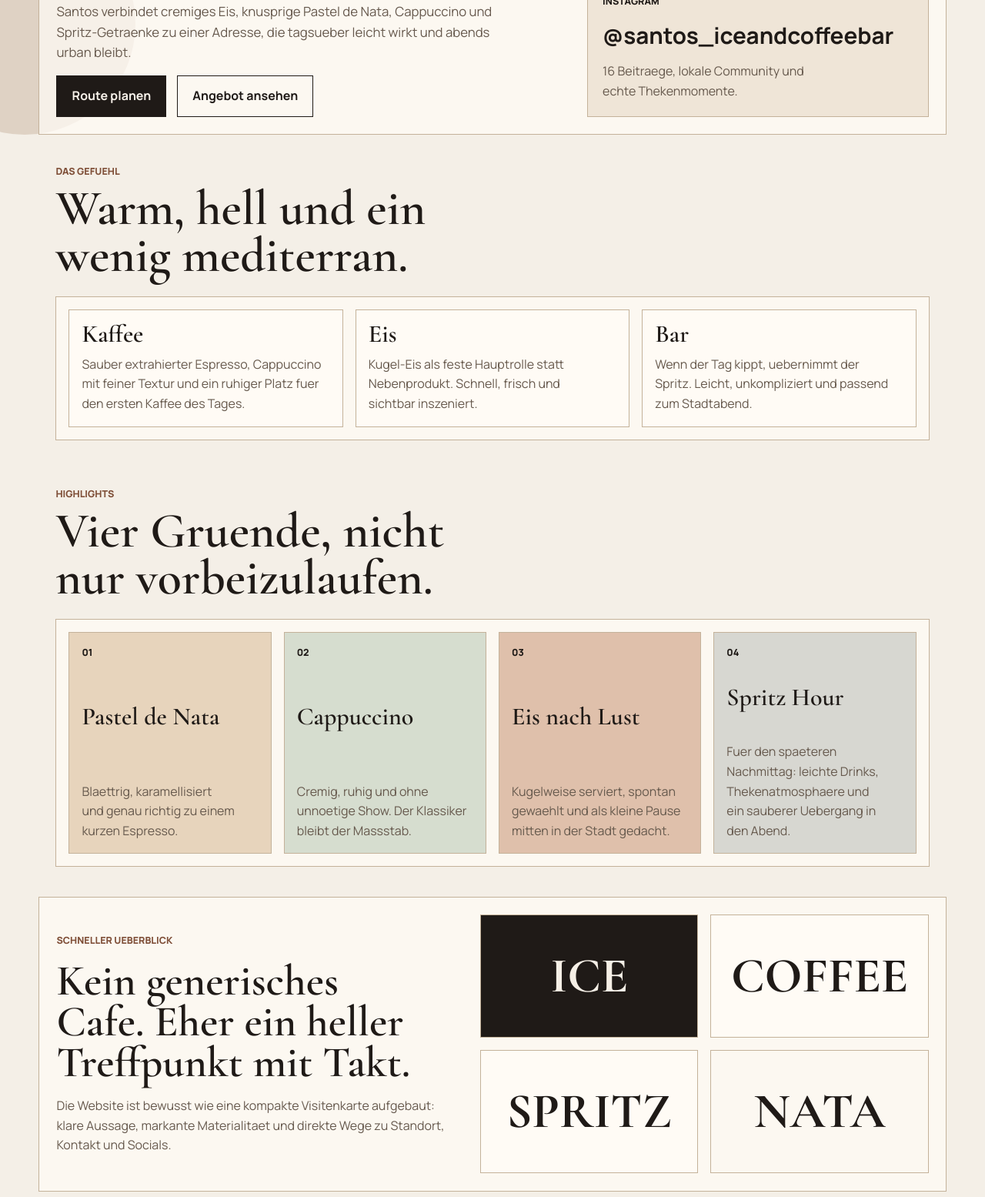
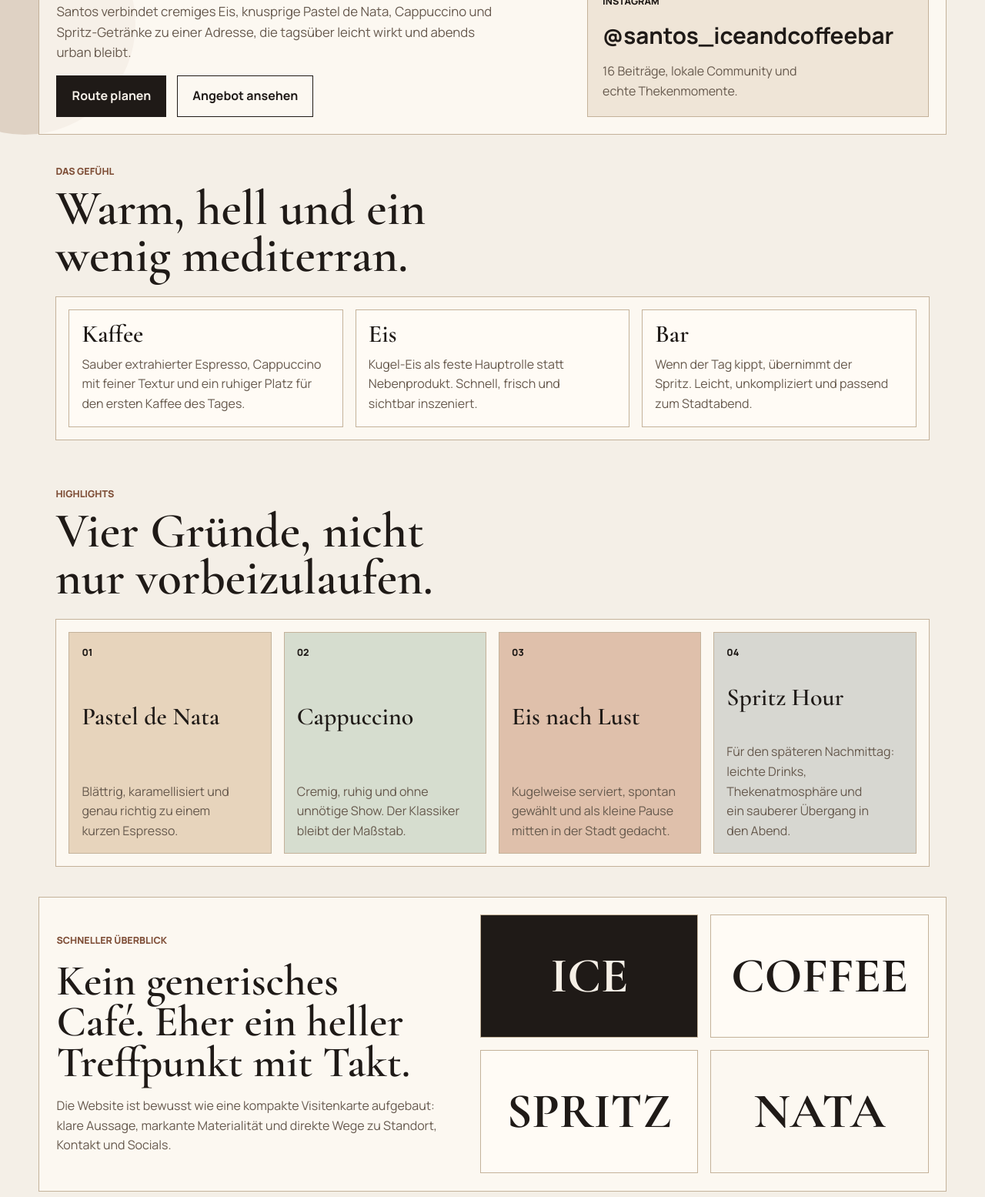
Before and after one commit to 8bamo/santosicecoffeebar, a plain HTML site: page index.html in a window 1280 px wide. Shown: the part 785-2340 px from the top of the page at 77% size. Drawn offline with nearby package versions, Linux system fonts and the light colour scheme.

Commit message:
Fix German umlauts

```diff
--- a/index.html
+++ b/index.html
@@ -6,7 +6,7 @@
     <title>Santos ICE &amp; COFFEE BAR</title>
     <meta
       name="description"
-      content="Santos ICE & COFFEE BAR in Ludwigsburg: Kaffee, Eis, Pastel de Nata und entspannte Bar-Vibes an der Kirchstrasse 18."
+      content="Santos ICE & COFFEE BAR in Ludwigsburg: Kaffee, Eis, Pastel de Nata und entspannte Bar-Vibes an der Kirchstraße 18."
     />
     <link rel="preconnect" href="https://fonts.googleapis.com" />
     <link rel="preconnect" href="https://fonts.gstatic.com" crossorigin />
@@ -39,11 +39,11 @@
       <main id="top">
         <section class="hero">
           <div class="hero-copy">
-            <p class="eyebrow">Ludwigsburg, Kirchstrasse 18</p>
+            <p class="eyebrow">Ludwigsburg, Kirchstraße 18</p>
             <h1>Espresso-Bar, Eistheke und Aperitivo an einem Ort.</h1>
             <p class="hero-text">
               Santos verbindet cremiges Eis, knusprige Pastel de Nata, Cappuccino
-              und Spritz-Getraenke zu einer Adresse, die tagsueber leicht wirkt und
+              und Spritz-Getränke zu einer Adresse, die tagsüber leicht wirkt und
               abends urban bleibt.
             </p>
             <div class="hero-actions">
@@ -54,11 +54,11 @@
 
           <div class="hero-panel" aria-label="Markenstimmung">
             <div class="hero-card hero-card-logo">
-              <img class="hero-logo" src="./logo.jpg" alt="Santos Logo auf heller Flaeche" />
+              <img class="hero-logo" src="./logo.jpg" alt="Santos Logo auf heller Fläche" />
             </div>
             <div class="hero-card hero-card-primary">
               <span class="card-label">Heute bei Santos</span>
-              <strong>Kugelweise Glueck.</strong>
+              <strong>Kugelweise Glück.</strong>
               <p>
                 Wechselnde Eissorten, milchige Kaffees und ein Tresen, an dem sich
                 Nachmittag und Aperitif treffen.
@@ -67,14 +67,14 @@
             <div class="hero-card hero-card-secondary">
               <span class="card-label">Instagram</span>
               <strong>@santos_iceandcoffeebar</strong>
-              <p>16 Beitraege, lokale Community und echte Thekenmomente.</p>
+              <p>16 Beiträge, lokale Community und echte Thekenmomente.</p>
             </div>
           </div>
         </section>
 
         <section class="concept" id="concept">
           <div class="section-heading">
-            <p class="eyebrow">Das Gefuehl</p>
+            <p class="eyebrow">Das Gefühl</p>
             <h2>Warm, hell und ein wenig mediterran.</h2>
           </div>
           <div class="concept-grid">
@@ -82,7 +82,7 @@
               <h3>Kaffee</h3>
               <p>
                 Sauber extrahierter Espresso, Cappuccino mit feiner Textur und ein
-                ruhiger Platz fuer den ersten Kaffee des Tages.
+                ruhiger Platz für den ersten Kaffee des Tages.
               </p>
             </article>
             <article>
@@ -95,7 +95,7 @@
             <article>
               <h3>Bar</h3>
               <p>
-                Wenn der Tag kippt, uebernimmt der Spritz. Leicht, unkompliziert
+                Wenn der Tag kippt, übernimmt der Spritz. Leicht, unkompliziert
                 und passend zum Stadtabend.
               </p>
             </article>
@@ -105,29 +105,29 @@
         <section class="specials" id="specials">
           <div class="section-heading">
             <p class="eyebrow">Highlights</p>
-            <h2>Vier Gruende, nicht nur vorbeizulaufen.</h2>
+            <h2>Vier Gründe, nicht nur vorbeizulaufen.</h2>
           </div>
           <div class="specials-grid">
             <article class="special-card accent-sand">
               <span class="special-index">01</span>
               <h3>Pastel de Nata</h3>
               <p>
-                Blaettrig, karamellisiert und genau richtig zu einem kurzen Espresso.
+                Blättrig, karamellisiert und genau richtig zu einem kurzen Espresso.
               </p>
             </article>
             <article class="special-card accent-olive">
               <span class="special-index">02</span>
               <h3>Cappuccino</h3>
               <p>
-                Cremig, ruhig und ohne unnoetige Show. Der Klassiker bleibt der
-                Massstab.
+                Cremig, ruhig und ohne unnötige Show. Der Klassiker bleibt der
+                Maßstab.
               </p>
             </article>
             <article class="special-card accent-terra">
               <span class="special-index">03</span>
               <h3>Eis nach Lust</h3>
               <p>
-                Kugelweise serviert, spontan gewaehlt und als kleine Pause mitten in
+                Kugelweise serviert, spontan gewählt und als kleine Pause mitten in
                 der Stadt gedacht.
               </p>
             </article>
@@ -135,8 +135,8 @@
               <span class="special-index">04</span>
               <h3>Spritz Hour</h3>
               <p>
-                Fuer den spaeteren Nachmittag: leichte Drinks, Thekenatmosphaere und
-                ein sauberer Uebergang in den Abend.
+                Für den späteren Nachmittag: leichte Drinks, Thekenatmosphäre und
+                ein sauberer Übergang in den Abend.
               </p>
             </article>
           </div>
@@ -144,11 +144,11 @@
 
         <section class="showcase">
           <div class="showcase-copy">
-            <p class="eyebrow">Schneller Ueberblick</p>
-            <h2>Kein generisches Cafe. Eher ein heller Treffpunkt mit Takt.</h2>
+            <p class="eyebrow">Schneller Überblick</p>
+            <h2>Kein generisches Café. Eher ein heller Treffpunkt mit Takt.</h2>
             <p>
               Die Website ist bewusst wie eine kompakte Visitenkarte aufgebaut:
-              klare Aussage, markante Materialitaet und direkte Wege zu Standort,
+              klare Aussage, markante Materialität und direkte Wege zu Standort,
               Kontakt und Socials.
             </p>
           </div>
@@ -168,10 +168,10 @@
           <div class="visit-layout">
             <article class="visit-card">
               <h3>Adresse</h3>
-              <p>Kirchstrasse 18<br />71634 Ludwigsburg</p>
+              <p>Kirchstraße 18<br />71634 Ludwigsburg</p>
             </article>
             <article class="visit-card">
-              <h3>Passend fuer</h3>
+              <h3>Passend für</h3>
               <p>Espresso am Vormittag, Eis am Nachmittag, Spritz am Abend.</p>
             </article>
             <article class="visit-card">
@@ -190,7 +190,7 @@
       <footer class="site-footer" id="contact">
         <div>
           <p class="eyebrow">Santos ICE &amp; COFFEE BAR</p>
-          <p>Kirchstrasse 18, 71634 Ludwigsburg</p>
+          <p>Kirchstraße 18, 71634 Ludwigsburg</p>
         </div>
         <div class="footer-actions">
           <a class="button button-solid" href="https://maps.google.com/?q=Kirchstrasse+18+71634+Ludwigsburg" target="_blank" rel="noreferrer">
```
Also changed, not shown: 1 other file.
